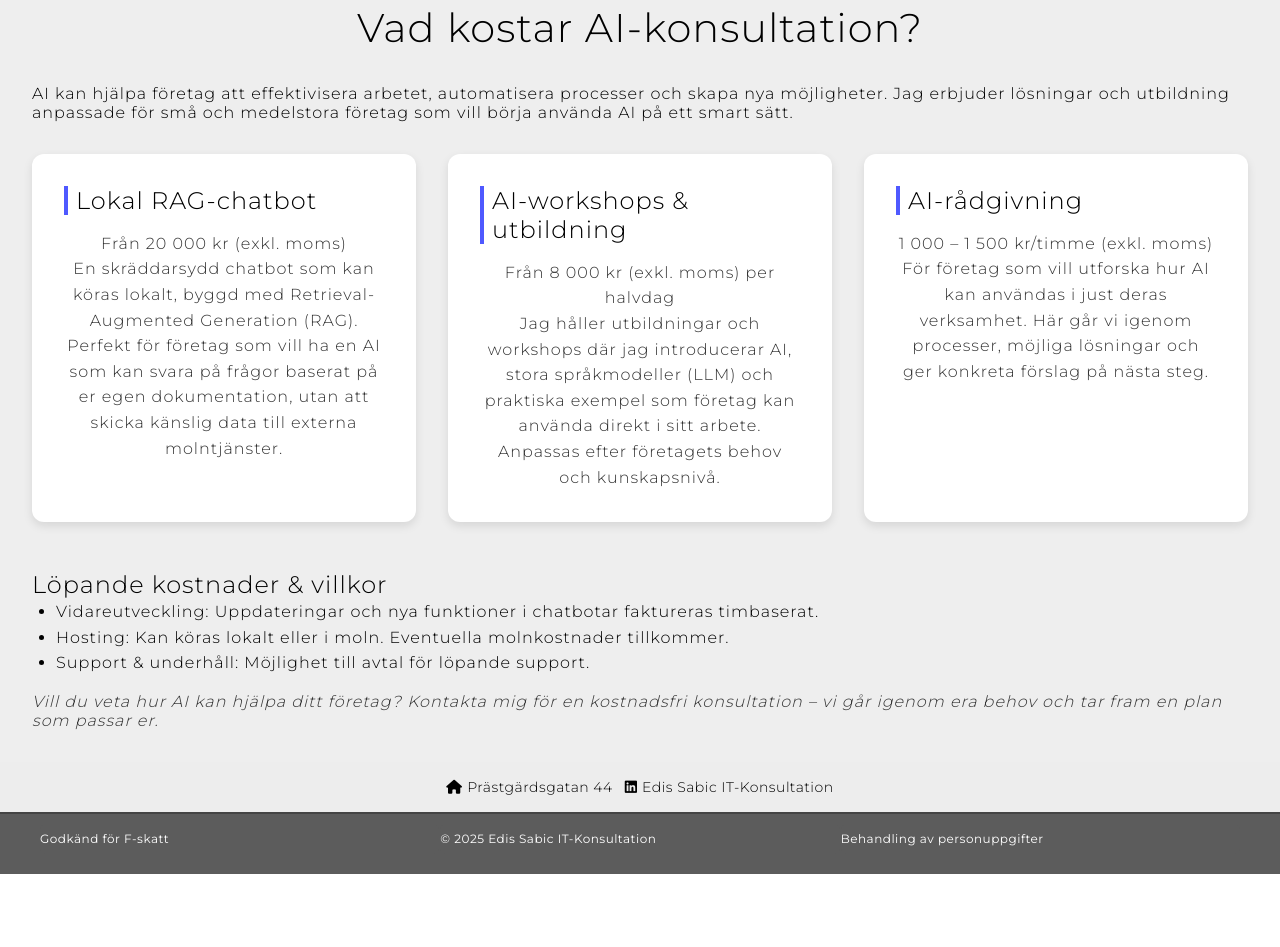
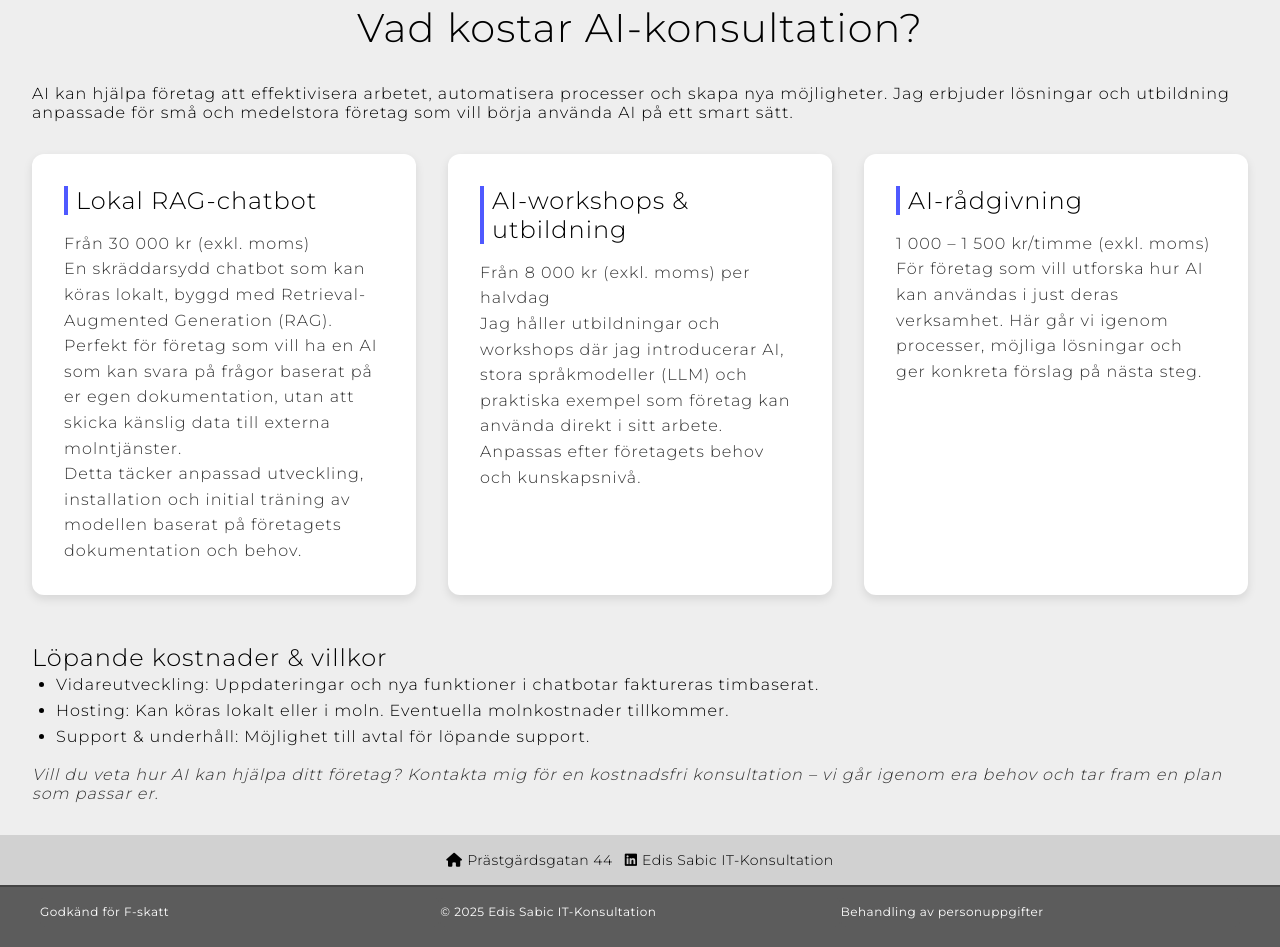
Before and after one commit to EdisSabic/esitkonsultation, a plain HTML site: page tjänster.html in a window 1280 px wide. Shown: the part 1240-2187 px from the top of the page. Before the commit the page ends 2114 px from the top, so only its background shows below. Drawn offline with Linux system fonts and the light colour scheme; a script that the page names is missing; a web font is replaced by a local one.

Commit message:
added more in chatbot section

```diff
--- a/style.css
+++ b/style.css
@@ -463,7 +463,7 @@
   border-radius: 12px;
   box-shadow: 0 4px 10px rgba(0,0,0,0.1);
   transition: all 0.3s ease;
-  text-align: center;
+  text-align: left;
 }
 
 .pricing-card h3 {
@@ -483,7 +483,7 @@
 
 /* Hover-effekt */
 .pricing-card:hover {
-  transform: translateY(-8px);
+  transform: translateY(-4px);
   box-shadow: 0 8px 20px rgba(0,0,0,0.15);
 }
 
@@ -584,7 +584,7 @@
 
 .footer {
     width: cover;
-    background-color: #ededed;
+    background-color: #d1d1d1;
     padding: 16px;
     color: #000000;
 
--- a/tjänster.html
+++ b/tjänster.html
@@ -123,8 +123,9 @@
 
       <div class="pricing-card">
         <h3>Lokal RAG-chatbot</h3>
-        <p><strong>Från 20 000 kr (exkl. moms)</strong></p>
+        <p><strong>Från 30 000 kr (exkl. moms)</strong></p>
         <p>En skräddarsydd chatbot som kan köras lokalt, byggd med Retrieval-Augmented Generation (RAG). Perfekt för företag som vill ha en AI som kan svara på frågor baserat på er egen dokumentation, utan att skicka känslig data till externa molntjänster.</p>
+        <p>Detta täcker anpassad utveckling, installation och initial träning av modellen baserat på företagets dokumentation och behov.</p>
       </div>
 
       <div class="pricing-card">
```
